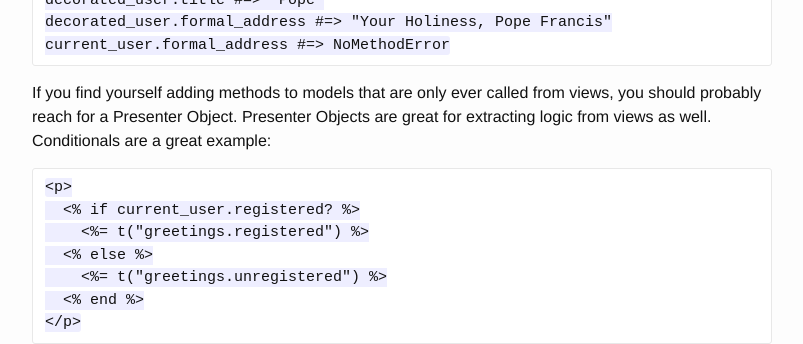
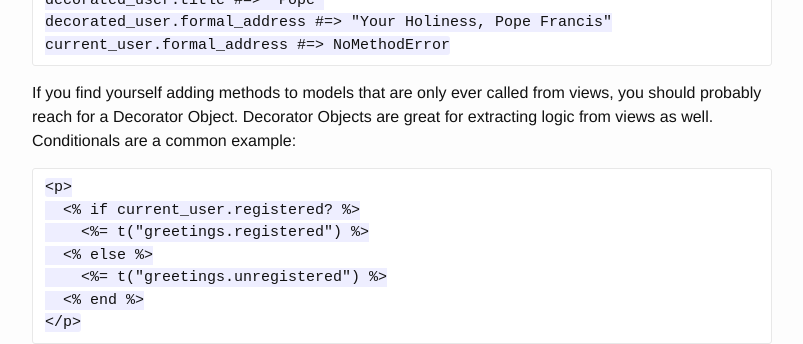
Before and after one commit to isabella232/lessonly.github.io, a Jekyll site: the page built from ruby-styleguide.md, in a window 1280 px wide and 900 px high, scrolled down 5475 px. Shown: the part 176-520 px from the top of the window, without its empty margins (238-1041 px from the left). Built offline with Jekyll 4.4.1, drawn with Linux system fonts in a browser that asks for light colours.

Commit message:
Fix decorator/presenter mixin

```diff
--- a/ruby-styleguide.md
+++ b/ruby-styleguide.md
@@ -213,7 +213,7 @@ Decorator Objects all inherit from Ruby's `SimpleDelegator` class, which is init
     decorated_user.formal_address #=> "Your Holiness, Pope Francis"
     current_user.formal_address #=> NoMethodError
 
-If you find yourself adding methods to models that are only ever called from views, you should probably reach for a Presenter Object. Presenter Objects are great for extracting logic from views as well. Conditionals are a great example:
+If you find yourself adding methods to models that are only ever called from views, you should probably reach for a Decorator Object. Decorator Objects are great for extracting logic from views as well. Conditionals are a common example:
 
     <p>
       <% if current_user.registered? %>
```
